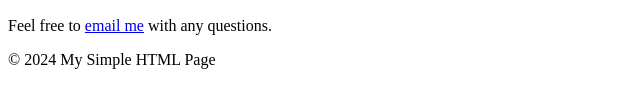
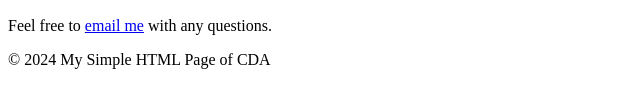
Before and after one commit to ronriver29/new-repository, a plain HTML site: page index.html in a window 1280 px wide. Shown: the part 233-340 px from the top of the page, 0-640 px from the left. Drawn offline with Linux system fonts and the light colour scheme.

Commit message:
Added Words

```diff
--- a/index.html
+++ b/index.html
@@ -26,7 +26,7 @@
     </main>
 
     <footer>
-        <p>&copy; 2024 My Simple HTML Page</p>
+        <p>&copy; 2024 My Simple HTML Page of CDA</p>
     </footer>
 
 </body>
```
